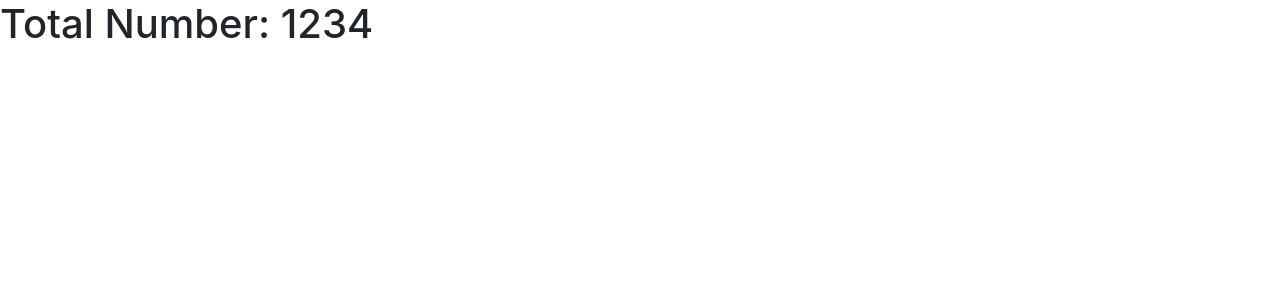
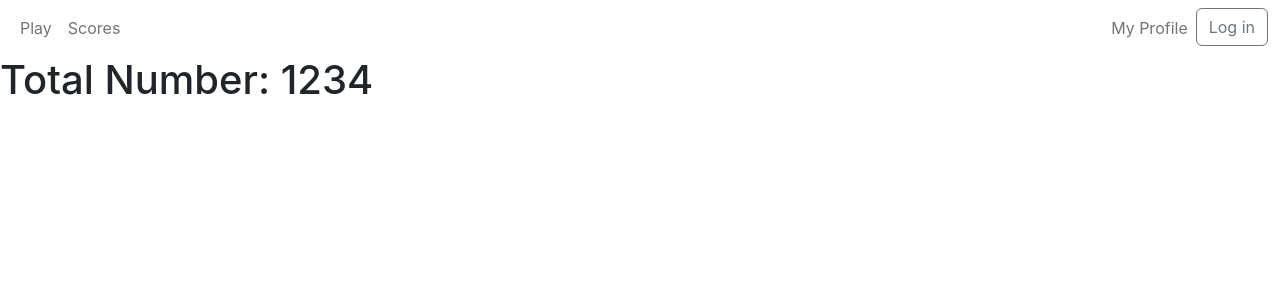
Before and after one commit to wizzandrew/match3-react, a React app: page / in a window 1280 px wide. Shown: the top 300 px of the page. Built offline with nearby package versions, Linux system fonts and the light colour scheme.

Commit message:
added simple header

```diff
--- a/src/App.tsx
+++ b/src/App.tsx
@@ -1,9 +1,12 @@
 import React from "react";
-type AppProps = { num: number };
+import Header from './components/HeaderComponent';
 
-function App({num}: AppProps) {
+function App() {
     return (
-        <h1>Total Number: {num}</h1>
+        <div>
+            <Header />
+            <h1>Total Number: 1234</h1>
+        </div>
     );
 }
 
--- /dev/null
+++ b/src/components/HeaderComponent.tsx
@@ -0,0 +1,34 @@
+import React, { useState } from 'react'
+import { Nav, NavItem, NavLink, Navbar, NavbarToggler, Collapse, Button } from 'reactstrap'
+
+export default function HeaderComponent() {
+
+  const [isOpen, setIsOpen] = useState(false);
+  const toggle = () => setIsOpen(!isOpen);
+
+  return (
+    <div>
+        <Navbar expand="md">
+            <NavbarToggler onClick={toggle}/>
+            <Collapse isOpen={isOpen} navbar>
+                <Nav className='me-auto' navbar>
+                    <NavItem>
+                        <NavLink href='/play'>Play</NavLink>
+                    </NavItem>
+                    <NavItem>
+                        <NavLink href='/scores'>Scores</NavLink>
+                    </NavItem>
+                </Nav>
+                <Nav className='ms-auto' navbar>
+                    <NavItem>
+                        <NavLink href='/myprofile'>My Profile</NavLink>
+                    </NavItem>
+                    <NavItem>
+                        <Button outline>Log in</Button>
+                    </NavItem>
+                </Nav>
+            </Collapse>
+        </Navbar>
+    </div>
+  )
+}
--- a/src/index.tsx
+++ b/src/index.tsx
@@ -7,6 +7,6 @@ import App from "./App";
 const root = ReactDOM.createRoot(document.getElementById('root'));
 root.render(
   <React.StrictMode>
-    <App num={1234} />
+    <App />
   </React.StrictMode>
 );
```
